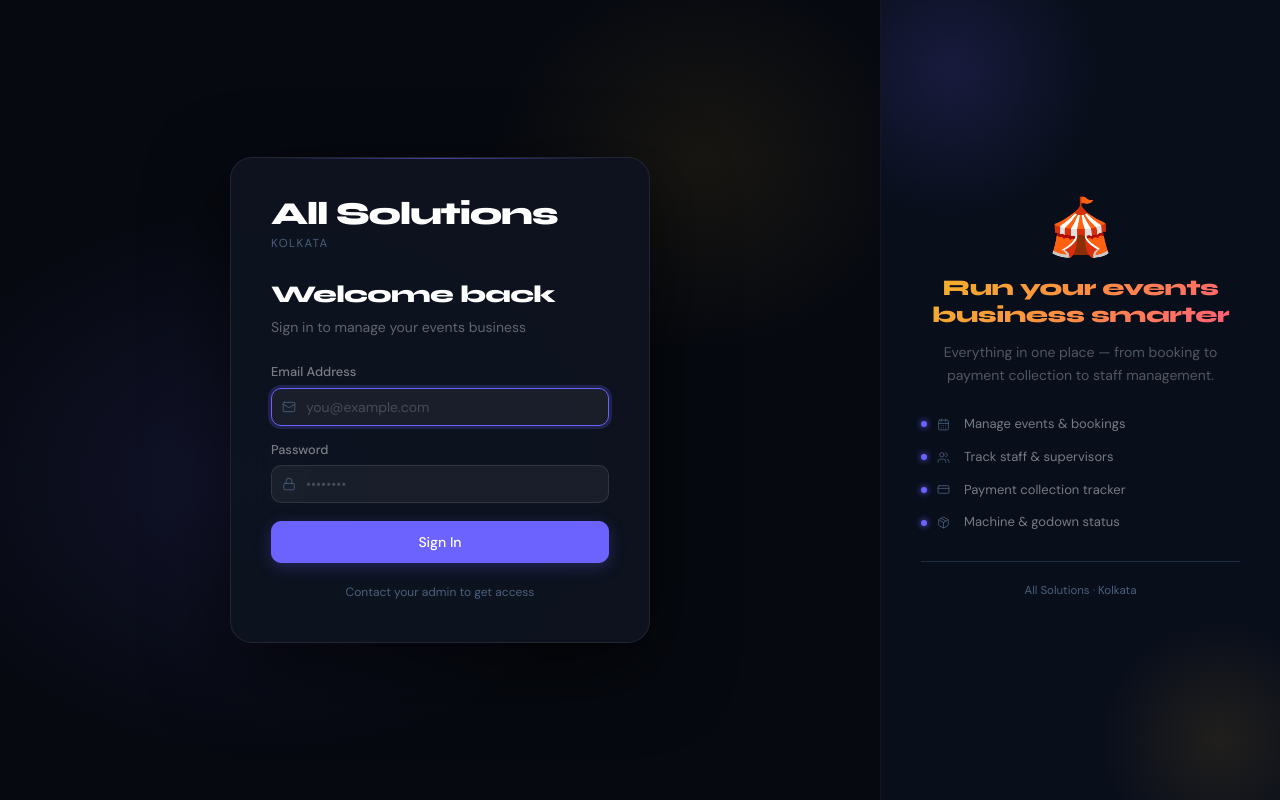
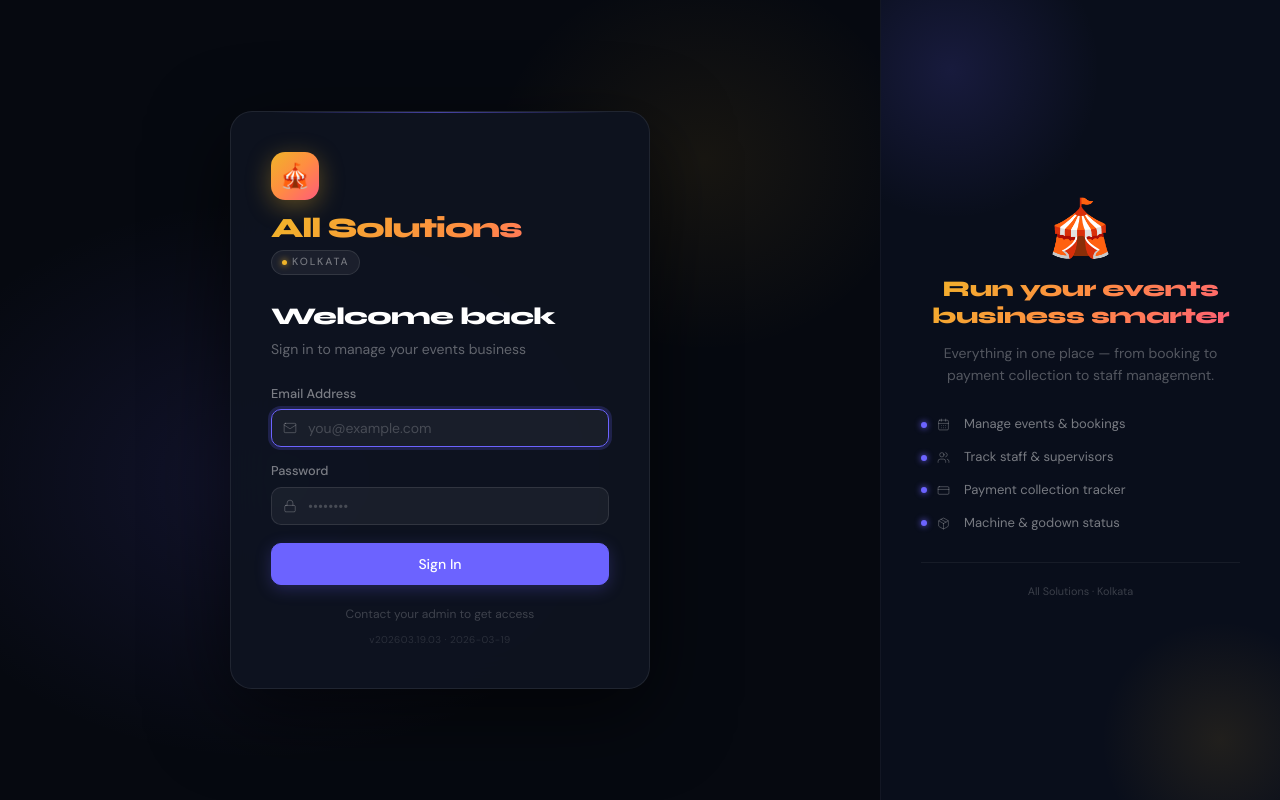
Before and after one commit to amitprasad91/event-manager, a React (Vite) app: page /login in a window 1280 px wide. Built offline with nearby package versions, Linux system fonts and the light colour scheme; no server answers.

Commit message:
Add files via upload
Fixed Login Page design

```diff
--- a/src/pages/LoginPage.jsx
+++ b/src/pages/LoginPage.jsx
@@ -3,6 +3,7 @@ import { useNavigate } from 'react-router-dom'
 import { useAuth } from '../context/AuthContext'
 import toast from 'react-hot-toast'
 import { Loader2, Mail, Lock, CalendarDays, Users, CreditCard, Package } from 'lucide-react'
+import { APP_VERSION, BUILD_DATE } from '../version.js'
 
 export default function LoginPage() {
   const { signIn } = useAuth()
@@ -48,35 +49,70 @@ export default function LoginPage() {
       <div className="login-left">
         <div className="login-card">
 
-          {/* Brand — All Solutions / Kolkata */}
+          {/* ── Brand ── */}
           <div className="login-brand">
+            {/* Gradient icon badge */}
             <div style={{
-              fontFamily: 'Syne', fontWeight: 800, fontSize: '2rem',
-              color: '#ffffff', letterSpacing: '-0.04em', lineHeight: 1,
+              width: 48, height: 48, borderRadius: 14,
+              background: 'linear-gradient(135deg, #f0b429 0%, #ff8c42 50%, #ff5c7a 100%)',
+              display: 'flex', alignItems: 'center', justifyContent: 'center',
+              fontSize: '1.5rem', marginBottom: 14,
+              boxShadow: '0 6px 24px rgba(240,180,41,0.35)',
+            }}>
+              🎪
+            </div>
+            {/* Brand name — gradient text */}
+            <div style={{
+              fontFamily: 'Syne, sans-serif',
+              fontWeight: 800,
+              fontSize: '1.75rem',
+              letterSpacing: '-0.04em',
+              lineHeight: 1,
+              background: 'linear-gradient(135deg, #f0b429 0%, #ff8c42 60%, #ff5c7a 100%)',
+              WebkitBackgroundClip: 'text',
+              WebkitTextFillColor: 'transparent',
+              backgroundClip: 'text',
+              marginBottom: 6,
             }}>
               All Solutions
             </div>
+            {/* Kolkata — pill badge */}
             <div style={{
-              fontSize: '0.72rem', color: 'var(--text-3)',
-              letterSpacing: '0.12em', marginTop: 5,
+              display: 'inline-flex', alignItems: 'center', gap: 5,
+              background: 'rgba(255,255,255,0.06)',
+              border: '1px solid rgba(255,255,255,0.1)',
+              borderRadius: 100,
+              padding: '3px 10px',
+              fontSize: '0.65rem',
+              color: 'rgba(255,255,255,0.4)',
+              letterSpacing: '0.18em',
               textTransform: 'uppercase',
+              fontFamily: 'DM Sans, sans-serif',
+              fontWeight: 500,
             }}>
+              <span style={{ width: 5, height: 5, borderRadius: '50%', background: '#f0b429', display: 'inline-block', boxShadow: '0 0 6px #f0b429' }} />
               Kolkata
             </div>
           </div>
 
+          {/* ── Welcome ── */}
           <div className="login-welcome">
             <h1>Welcome back</h1>
             <p>Sign in to manage your events business</p>
           </div>
 
+          {/* ── Form ── */}
           <form onSubmit={handleSubmit} noValidate>
             <div className="form-group">
               <label className="form-label">Email Address</label>
               <div style={{ position: 'relative' }}>
-                <Mail size={14} style={{ position: 'absolute', left: 11, top: '50%', transform: 'translateY(-50%)', color: 'var(--text-3)', pointerEvents: 'none' }} />
+                <Mail size={14} style={{
+                  position: 'absolute', left: 12, top: '50%',
+                  transform: 'translateY(-50%)',
+                  color: 'rgba(255,255,255,0.25)', pointerEvents: 'none',
+                }} />
                 <input type="email" className="form-input"
-                  style={{ paddingLeft: 34, borderColor: errors.email ? 'var(--red)' : undefined }}
+                  style={{ paddingLeft: 36, borderColor: errors.email ? 'var(--red)' : undefined }}
                   placeholder="you@example.com"
                   value={email}
                   onChange={e => { setEmail(e.target.value); setErrors(p => ({...p, email: ''})) }}
@@ -89,9 +125,13 @@ export default function LoginPage() {
             <div className="form-group">
               <label className="form-label">Password</label>
               <div style={{ position: 'relative' }}>
-                <Lock size={14} style={{ position: 'absolute', left: 11, top: '50%', transform: 'translateY(-50%)', color: 'var(--text-3)', pointerEvents: 'none' }} />
+                <Lock size={14} style={{
+                  position: 'absolute', left: 12, top: '50%',
+                  transform: 'translateY(-50%)',
+                  color: 'rgba(255,255,255,0.25)', pointerEvents: 'none',
+                }} />
                 <input type="password" className="form-input"
-                  style={{ paddingLeft: 34, borderColor: errors.password ? 'var(--red)' : undefined }}
+                  style={{ paddingLeft: 36, borderColor: errors.password ? 'var(--red)' : undefined }}
                   placeholder="••••••••"
                   value={password}
                   onChange={e => { setPassword(e.target.value); setErrors(p => ({...p, password: ''})) }}
@@ -102,9 +142,10 @@ export default function LoginPage() {
 
             {errors.form && (
               <div style={{
-                background: 'var(--red-dim)', border: '1px solid rgba(224,92,92,0.3)',
-                borderRadius: 8, padding: '8px 12px', color: 'var(--red)',
-                fontSize: '0.8rem', marginBottom: 12
+                background: 'rgba(255,92,122,0.1)',
+                border: '1px solid rgba(255,92,122,0.3)',
+                borderRadius: 8, padding: '8px 12px',
+                color: '#ff5c7a', fontSize: '0.8rem', marginBottom: 12,
               }}>
                 {errors.form}
               </div>
@@ -117,13 +158,24 @@ export default function LoginPage() {
             </button>
           </form>
 
-          <p style={{ textAlign: 'center', marginTop: 20, fontSize: '0.75rem', color: 'var(--text-3)' }}>
+          {/* ── Footer ── */}
+          <p style={{ textAlign: 'center', marginTop: 20, fontSize: '0.75rem', color: 'rgba(255,255,255,0.2)' }}>
             Contact your admin to get access
           </p>
+
+          {/* ── Version badge ── */}
+          <p style={{
+            textAlign: 'center', marginTop: 8,
+            fontSize: '0.62rem', color: 'rgba(255,255,255,0.12)',
+            letterSpacing: '0.04em', fontFamily: 'DM Sans, sans-serif',
+          }}>
+            v{APP_VERSION} · {BUILD_DATE}
+          </p>
+
         </div>
       </div>
 
-      {/* Right decorative panel */}
+      {/* ── Right panel ── */}
       <div className="login-right">
         <div className="login-right-content">
           <div className="login-right-icon">🎪</div>
@@ -133,12 +185,17 @@ export default function LoginPage() {
             {features.map((f, i) => (
               <div key={i} className="login-feature">
                 <div className="login-feature-dot" />
-                <span style={{ color: 'var(--text-3)', display: 'flex', marginRight: 4 }}>{f.icon}</span>
+                <span style={{ color: 'rgba(255,255,255,0.3)', display: 'flex', marginRight: 4 }}>{f.icon}</span>
                 {f.text}
               </div>
             ))}
           </div>
-          <div style={{ marginTop: 28, paddingTop: 20, borderTop: '1px solid var(--border)', fontSize: '0.72rem', color: 'var(--text-3)', textAlign: 'center' }}>
+          <div style={{
+            marginTop: 28, paddingTop: 20,
+            borderTop: '1px solid rgba(255,255,255,0.06)',
+            fontSize: '0.68rem', color: 'rgba(255,255,255,0.2)',
+            textAlign: 'center',
+          }}>
             All Solutions · Kolkata
           </div>
         </div>
--- a/src/version.js
+++ b/src/version.js
@@ -1,3 +1,3 @@
-export const APP_VERSION = '202603.19.02'
+export const APP_VERSION = '202603.19.03'
 export const BUILD_DATE = '2026-03-19'
-export const BUILD_NOTES = 'Redesign: Event theme, sidebar layout, brand logo, nav buttons'
+export const BUILD_NOTES = 'Fix: Login brand gradient, Kolkata pill badge, version on login screen'
```
